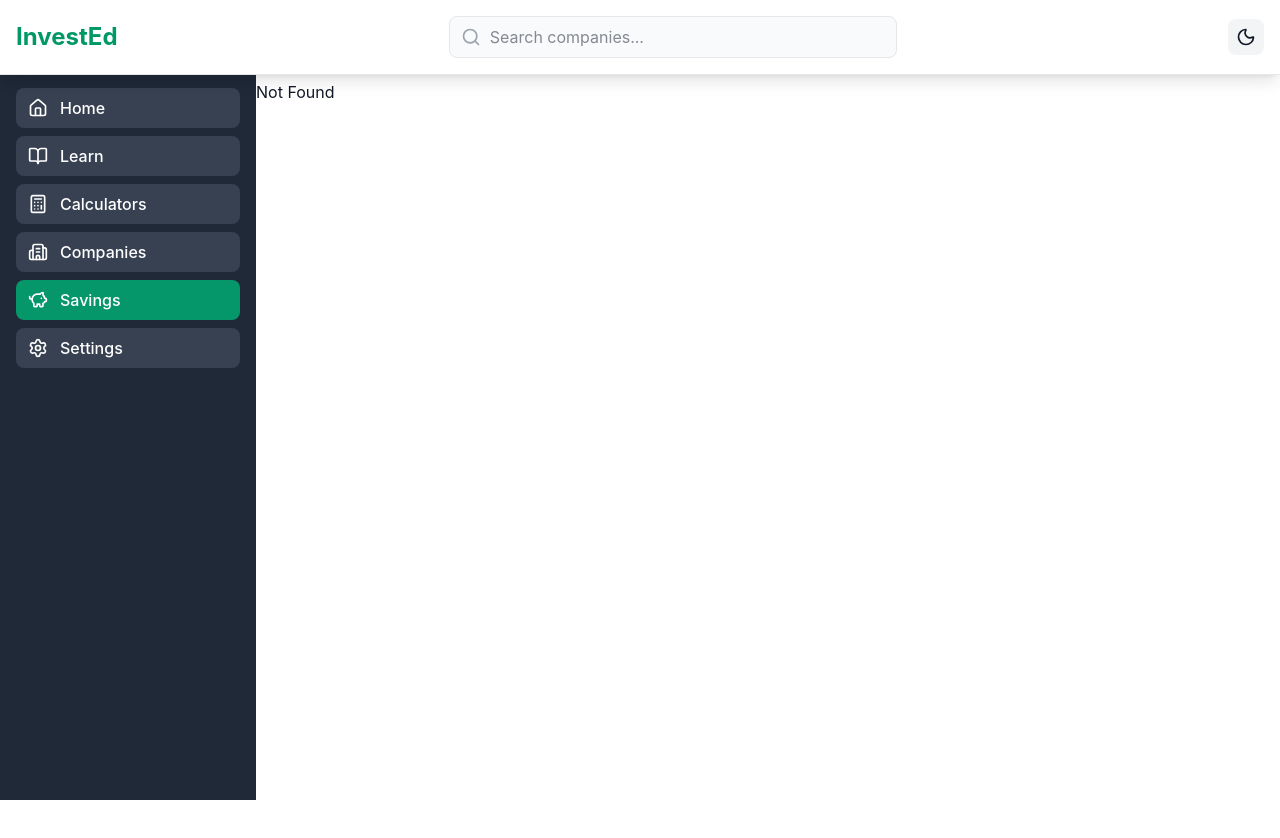
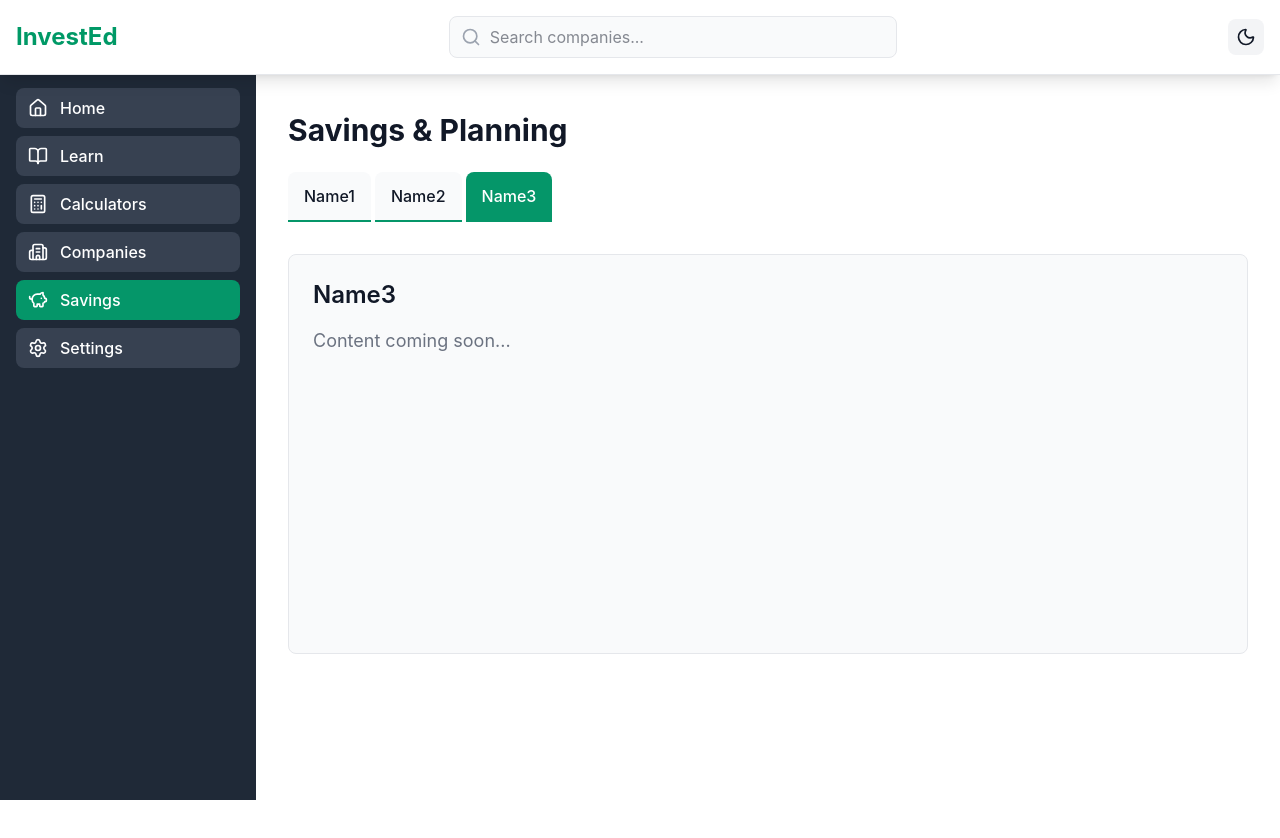
Before and after one commit to samuel-kar/invest-ed, a React (Vite) app in the folder frontend/: page /savings/Name3 in a window 1280 px wide. Before the commit this address had no page. Shown: the top 838 px of the page. Before the commit the page ends 800 px from the top, so only its background shows below. Built offline with nearby package versions, Linux system fonts and the light colour scheme.

Commit message:
begin to add content to savings route

```diff
--- a/frontend/src/routeTree.gen.ts
+++ b/frontend/src/routeTree.gen.ts
@@ -15,6 +15,9 @@ import { Route as LearnRouteImport } from './routes/learn'
 import { Route as CompaniesRouteImport } from './routes/companies'
 import { Route as CalculatorsRouteImport } from './routes/calculators'
 import { Route as IndexRouteImport } from './routes/index'
+import { Route as SavingsName3RouteImport } from './routes/savings/Name3'
+import { Route as SavingsName2RouteImport } from './routes/savings/Name2'
+import { Route as SavingsName1RouteImport } from './routes/savings/Name1'
 
 const SettingsRoute = SettingsRouteImport.update({
   id: '/settings',
@@ -46,22 +49,43 @@ const IndexRoute = IndexRouteImport.update({
   path: '/',
   getParentRoute: () => rootRouteImport,
 } as any)
+const SavingsName3Route = SavingsName3RouteImport.update({
+  id: '/Name3',
+  path: '/Name3',
+  getParentRoute: () => SavingsRoute,
+} as any)
+const SavingsName2Route = SavingsName2RouteImport.update({
+  id: '/Name2',
+  path: '/Name2',
+  getParentRoute: () => SavingsRoute,
+} as any)
+const SavingsName1Route = SavingsName1RouteImport.update({
+  id: '/Name1',
+  path: '/Name1',
+  getParentRoute: () => SavingsRoute,
+} as any)
 
 export interface FileRoutesByFullPath {
   '/': typeof IndexRoute
   '/calculators': typeof CalculatorsRoute
   '/companies': typeof CompaniesRoute
   '/learn': typeof LearnRoute
-  '/savings': typeof SavingsRoute
+  '/savings': typeof SavingsRouteWithChildren
   '/settings': typeof SettingsRoute
+  '/savings/Name1': typeof SavingsName1Route
+  '/savings/Name2': typeof SavingsName2Route
+  '/savings/Name3': typeof SavingsName3Route
 }
 export interface FileRoutesByTo {
   '/': typeof IndexRoute
   '/calculators': typeof CalculatorsRoute
   '/companies': typeof CompaniesRoute
   '/learn': typeof LearnRoute
-  '/savings': typeof SavingsRoute
+  '/savings': typeof SavingsRouteWithChildren
   '/settings': typeof SettingsRoute
+  '/savings/Name1': typeof SavingsName1Route
+  '/savings/Name2': typeof SavingsName2Route
+  '/savings/Name3': typeof SavingsName3Route
 }
 export interface FileRoutesById {
   __root__: typeof rootRouteImport
@@ -69,8 +93,11 @@ export interface FileRoutesById {
   '/calculators': typeof CalculatorsRoute
   '/companies': typeof CompaniesRoute
   '/learn': typeof LearnRoute
-  '/savings': typeof SavingsRoute
+  '/savings': typeof SavingsRouteWithChildren
   '/settings': typeof SettingsRoute
+  '/savings/Name1': typeof SavingsName1Route
+  '/savings/Name2': typeof SavingsName2Route
+  '/savings/Name3': typeof SavingsName3Route
 }
 export interface FileRouteTypes {
   fileRoutesByFullPath: FileRoutesByFullPath
@@ -81,8 +108,20 @@ export interface FileRouteTypes {
     | '/learn'
     | '/savings'
     | '/settings'
+    | '/savings/Name1'
+    | '/savings/Name2'
+    | '/savings/Name3'
   fileRoutesByTo: FileRoutesByTo
-  to: '/' | '/calculators' | '/companies' | '/learn' | '/savings' | '/settings'
+  to:
+    | '/'
+    | '/calculators'
+    | '/companies'
+    | '/learn'
+    | '/savings'
+    | '/settings'
+    | '/savings/Name1'
+    | '/savings/Name2'
+    | '/savings/Name3'
   id:
     | '__root__'
     | '/'
@@ -91,6 +130,9 @@ export interface FileRouteTypes {
     | '/learn'
     | '/savings'
     | '/settings'
+    | '/savings/Name1'
+    | '/savings/Name2'
+    | '/savings/Name3'
   fileRoutesById: FileRoutesById
 }
 export interface RootRouteChildren {
@@ -98,7 +140,7 @@ export interface RootRouteChildren {
   CalculatorsRoute: typeof CalculatorsRoute
   CompaniesRoute: typeof CompaniesRoute
   LearnRoute: typeof LearnRoute
-  SavingsRoute: typeof SavingsRoute
+  SavingsRoute: typeof SavingsRouteWithChildren
   SettingsRoute: typeof SettingsRoute
 }
 
@@ -146,15 +188,51 @@ declare module '@tanstack/react-router' {
       preLoaderRoute: typeof IndexRouteImport
       parentRoute: typeof rootRouteImport
     }
+    '/savings/Name3': {
+      id: '/savings/Name3'
+      path: '/Name3'
+      fullPath: '/savings/Name3'
+      preLoaderRoute: typeof SavingsName3RouteImport
+      parentRoute: typeof SavingsRoute
+    }
+    '/savings/Name2': {
+      id: '/savings/Name2'
+      path: '/Name2'
+      fullPath: '/savings/Name2'
+      preLoaderRoute: typeof SavingsName2RouteImport
+      parentRoute: typeof SavingsRoute
+    }
+    '/savings/Name1': {
+      id: '/savings/Name1'
+      path: '/Name1'
+      fullPath: '/savings/Name1'
+      preLoaderRoute: typeof SavingsName1RouteImport
+      parentRoute: typeof SavingsRoute
+    }
   }
 }
+
+interface SavingsRouteChildren {
+  SavingsName1Route: typeof SavingsName1Route
+  SavingsName2Route: typeof SavingsName2Route
+  SavingsName3Route: typeof SavingsName3Route
+}
+
+const SavingsRouteChildren: SavingsRouteChildren = {
+  SavingsName1Route: SavingsName1Route,
+  SavingsName2Route: SavingsName2Route,
+  SavingsName3Route: SavingsName3Route,
+}
+
+const SavingsRouteWithChildren =
+  SavingsRoute._addFileChildren(SavingsRouteChildren)
 
 const rootRouteChildren: RootRouteChildren = {
   IndexRoute: IndexRoute,
   CalculatorsRoute: CalculatorsRoute,
   CompaniesRoute: CompaniesRoute,
   LearnRoute: LearnRoute,
-  SavingsRoute: SavingsRoute,
+  SavingsRoute: SavingsRouteWithChildren,
   SettingsRoute: SettingsRoute,
 }
 export const routeTree = rootRouteImport
--- a/frontend/src/routes/savings.tsx
+++ b/frontend/src/routes/savings.tsx
@@ -1,4 +1,4 @@
-import { createFileRoute } from '@tanstack/react-router'
+import { createFileRoute, Link, Outlet } from '@tanstack/react-router'
 
 export const Route = createFileRoute('/savings')({
   component: SavingsPage,
@@ -6,14 +6,79 @@ export const Route = createFileRoute('/savings')({
 
 function SavingsPage() {
   return (
-    <div className="min-h-screen bg-gray-50 dark:bg-gray-900">
+    <div
+      className="min-h-screen"
+      style={{ backgroundColor: 'var(--bg-primary)' }}
+    >
       <div className="max-w-7xl mx-auto px-4 sm:px-6 lg:px-8 py-8">
-        <h1 className="text-3xl font-bold text-gray-900 dark:text-white mb-6">
+        <h1
+          className="text-3xl font-bold mb-6"
+          style={{ color: 'var(--text-primary)' }}
+        >
           Savings & Planning
         </h1>
-        <p className="text-lg text-gray-600 dark:text-gray-300">
-          Savings planning tools coming soon...
-        </p>
+
+        {/* Tab Navigation */}
+        <div className="mb-8">
+          <nav className="tab-nav" role="tablist">
+            <Link
+              to="/savings/Name1"
+              className="px-4 py-2 rounded-t-lg font-medium transition-colors duration-200"
+              style={{
+                backgroundColor: 'var(--bg-secondary)',
+                color: 'var(--text-primary)',
+                borderBottom: '2px solid var(--accent-color)',
+              }}
+              activeProps={{
+                style: {
+                  backgroundColor: 'var(--accent-color)',
+                  color: 'white',
+                },
+              }}
+            >
+              Name1
+            </Link>
+            <Link
+              to="/savings/Name2"
+              className="px-4 py-2 rounded-t-lg font-medium transition-colors duration-200"
+              style={{
+                backgroundColor: 'var(--bg-secondary)',
+                color: 'var(--text-primary)',
+                borderBottom: '2px solid var(--accent-color)',
+              }}
+              activeProps={{
+                style: {
+                  backgroundColor: 'var(--accent-color)',
+                  color: 'white',
+                },
+              }}
+            >
+              Name2
+            </Link>
+            <Link
+              to="/savings/Name3"
+              className="px-4 py-2 rounded-t-lg font-medium transition-colors duration-200"
+              style={{
+                backgroundColor: 'var(--bg-secondary)',
+                color: 'var(--text-primary)',
+                borderBottom: '2px solid var(--accent-color)',
+              }}
+              activeProps={{
+                style: {
+                  backgroundColor: 'var(--accent-color)',
+                  color: 'white',
+                },
+              }}
+            >
+              Name3
+            </Link>
+          </nav>
+        </div>
+
+        {/* Tab Content */}
+        <div className="tab-content">
+          <Outlet />
+        </div>
       </div>
     </div>
   )
--- /dev/null
+++ b/frontend/src/routes/savings/Name1.tsx
@@ -0,0 +1,21 @@
+import { createFileRoute } from '@tanstack/react-router'
+
+export const Route = createFileRoute('/savings/Name1')({
+  component: Name1Page,
+})
+
+function Name1Page() {
+  return (
+    <div>
+      <h2
+        className="text-2xl font-semibold mb-4"
+        style={{ color: 'var(--text-primary)' }}
+      >
+        Name1
+      </h2>
+      <p className="text-lg" style={{ color: 'var(--text-secondary)' }}>
+        Content coming soon...
+      </p>
+    </div>
+  )
+}
--- /dev/null
+++ b/frontend/src/routes/savings/Name2.tsx
@@ -0,0 +1,21 @@
+import { createFileRoute } from '@tanstack/react-router'
+
+export const Route = createFileRoute('/savings/Name2')({
+  component: Name2Page,
+})
+
+function Name2Page() {
+  return (
+    <div>
+      <h2
+        className="text-2xl font-semibold mb-4"
+        style={{ color: 'var(--text-primary)' }}
+      >
+        Name2
+      </h2>
+      <p className="text-lg" style={{ color: 'var(--text-secondary)' }}>
+        Content coming soon...
+      </p>
+    </div>
+  )
+}
--- /dev/null
+++ b/frontend/src/routes/savings/Name3.tsx
@@ -0,0 +1,21 @@
+import { createFileRoute } from '@tanstack/react-router'
+
+export const Route = createFileRoute('/savings/Name3')({
+  component: Name3Page,
+})
+
+function Name3Page() {
+  return (
+    <div>
+      <h2
+        className="text-2xl font-semibold mb-4"
+        style={{ color: 'var(--text-primary)' }}
+      >
+        Name3
+      </h2>
+      <p className="text-lg" style={{ color: 'var(--text-secondary)' }}>
+        Content coming soon...
+      </p>
+    </div>
+  )
+}
--- a/frontend/src/styles.css
+++ b/frontend/src/styles.css
@@ -50,3 +50,36 @@ code {
   font-family:
     source-code-pro, Menlo, Monaco, Consolas, 'Courier New', monospace;
 }
+
+/* Tab Navigation Styles */
+.tab-nav {
+  display: flex;
+  gap: 0.25rem;
+}
+
+.tab-nav a {
+  padding: 0.75rem 1rem;
+  border-radius: 0.5rem 0.5rem 0 0;
+  font-weight: 500;
+  transition: all 0.2s ease;
+  text-decoration: none;
+  border-bottom: 2px solid transparent;
+}
+
+.tab-nav a:hover {
+  background-color: var(--bg-tertiary);
+}
+
+.tab-nav a[aria-current='page'] {
+  background-color: var(--accent-color);
+  color: white;
+  border-bottom-color: var(--accent-color);
+}
+
+.tab-content {
+  border-radius: 0.5rem;
+  padding: 1.5rem;
+  background-color: var(--bg-secondary);
+  border: 1px solid var(--border-color);
+  min-height: 400px;
+}
```
